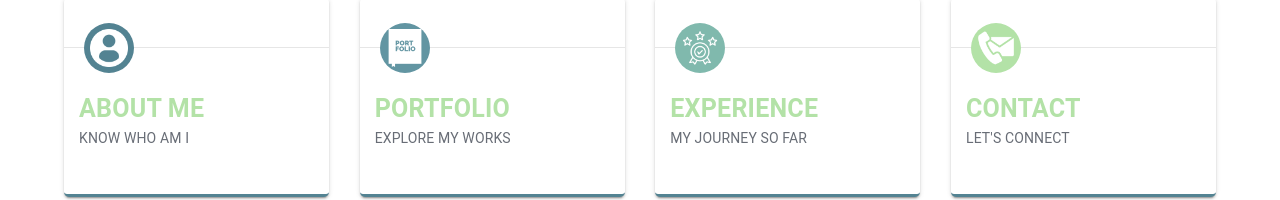
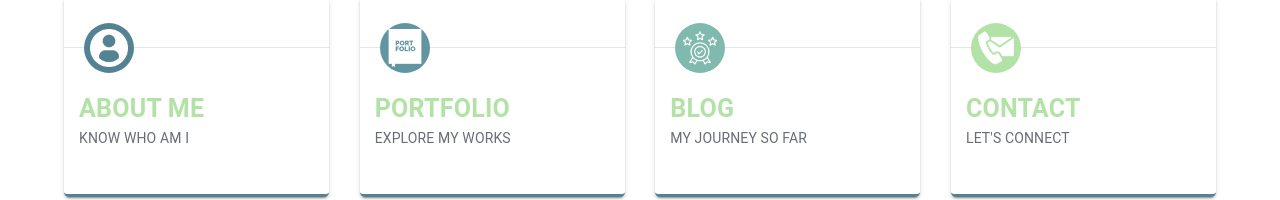
Before and after one commit to TheAlfran/portfolio, a React (Vite) app: page / in a window 1280 px wide. Shown: the part 360-560 px from the top of the page. Built offline with nearby package versions, Linux system fonts and the light colour scheme.

Commit message:
refactor: experience to blog (#23)

```diff
--- a/src/pages/Landing/scenes/overview-scene.tsx
+++ b/src/pages/Landing/scenes/overview-scene.tsx
@@ -27,7 +27,7 @@ export const OverViewScene = () => {
         route="/portfolio"
       />
       <InfoCardComponent
-        title="Experience"
+        title="Blog"
         subtitle="My journey so far"
         logo="/experience.png"
         backgroundColor={theme.palette.tertiary.main}
```
